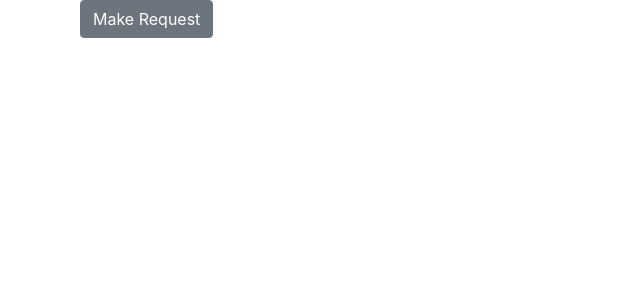
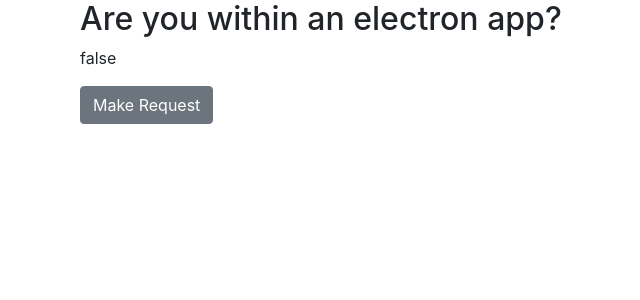
Before and after one commit to GE-MDS-FNM-V2/react-ui, a React (Create React App) app: page / in a window 1280 px wide. Shown: the top 300 px of the page, without its empty margins (5-645 px from the left). Built offline with nearby package versions, Linux system fonts and the light colour scheme.

Commit message:
added inElectron check

```diff
--- a/src/components/home.js
+++ b/src/components/home.js
@@ -2,11 +2,13 @@
 import { Button, Container, Row, Col } from 'reactstrap';
 import { fetchResult } from '../store/actions';
 
-export default ({ dispatch, result, fetchingResult, error }) => {
+export default ({ dispatch, result, fetchingResult, error, inElectron }) => {
   return (
     <Container>
       <Row>
         <Col xs={12}>
+          <h2>Are you within an electron app?</h2>{' '}
+          <p>{JSON.stringify(inElectron)}</p>
           {result && (
             <React.Fragment>
               <h2>Result</h2> <p>{JSON.stringify(result, null, 4)}</p>
--- a/src/containers/home.js
+++ b/src/containers/home.js
@@ -5,7 +5,8 @@
   return {
     result: state.result,
     fetchingResult: state.fetchingResult,
-    error: state.error
+    error: state.error,
+    inElectron: state.inElectron
   };
 };
 
--- a/src/store/initialState.js
+++ b/src/store/initialState.js
@@ -1,5 +1,8 @@
+const currentUrl = new URL(window.location.href);
+
 export default {
   result: null,
   fetchingResult: false,
-  error: null
+  error: null,
+  inElectron: currentUrl.searchParams.has('inElectron')
 };
```
